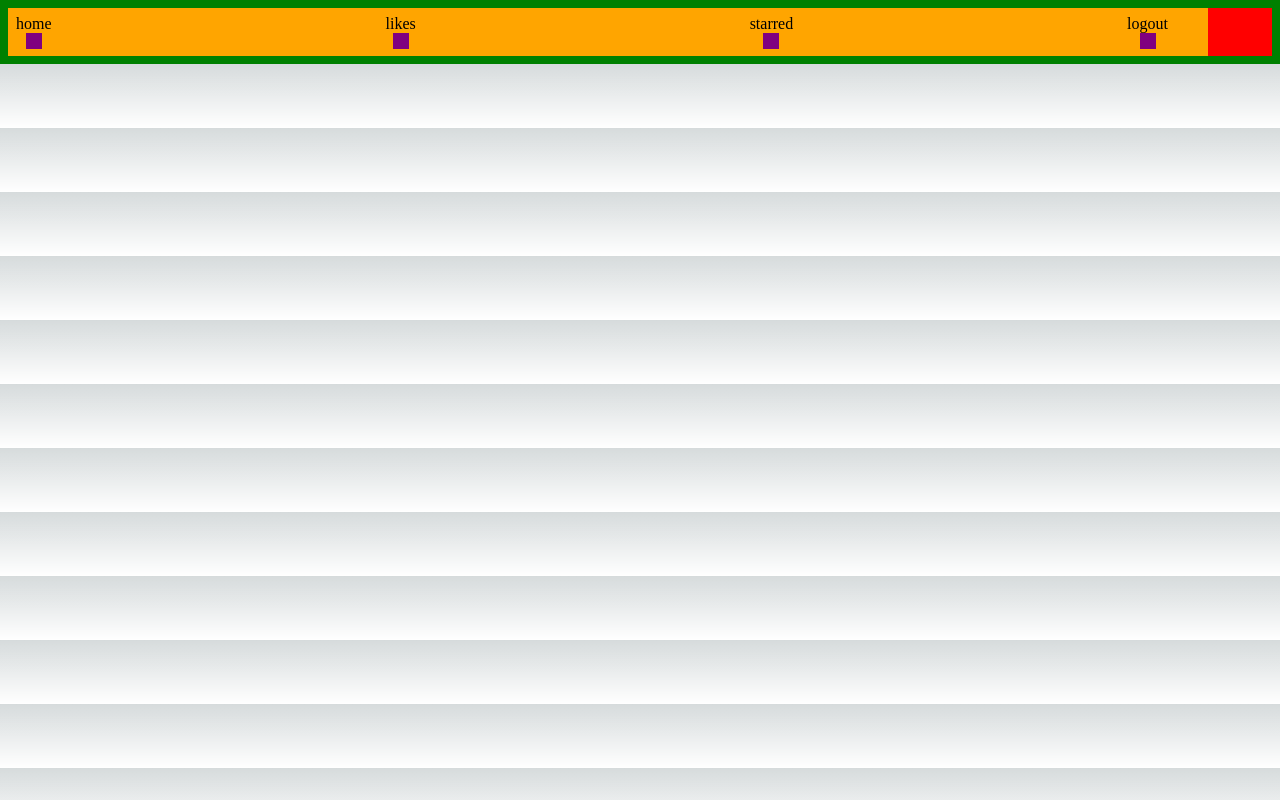
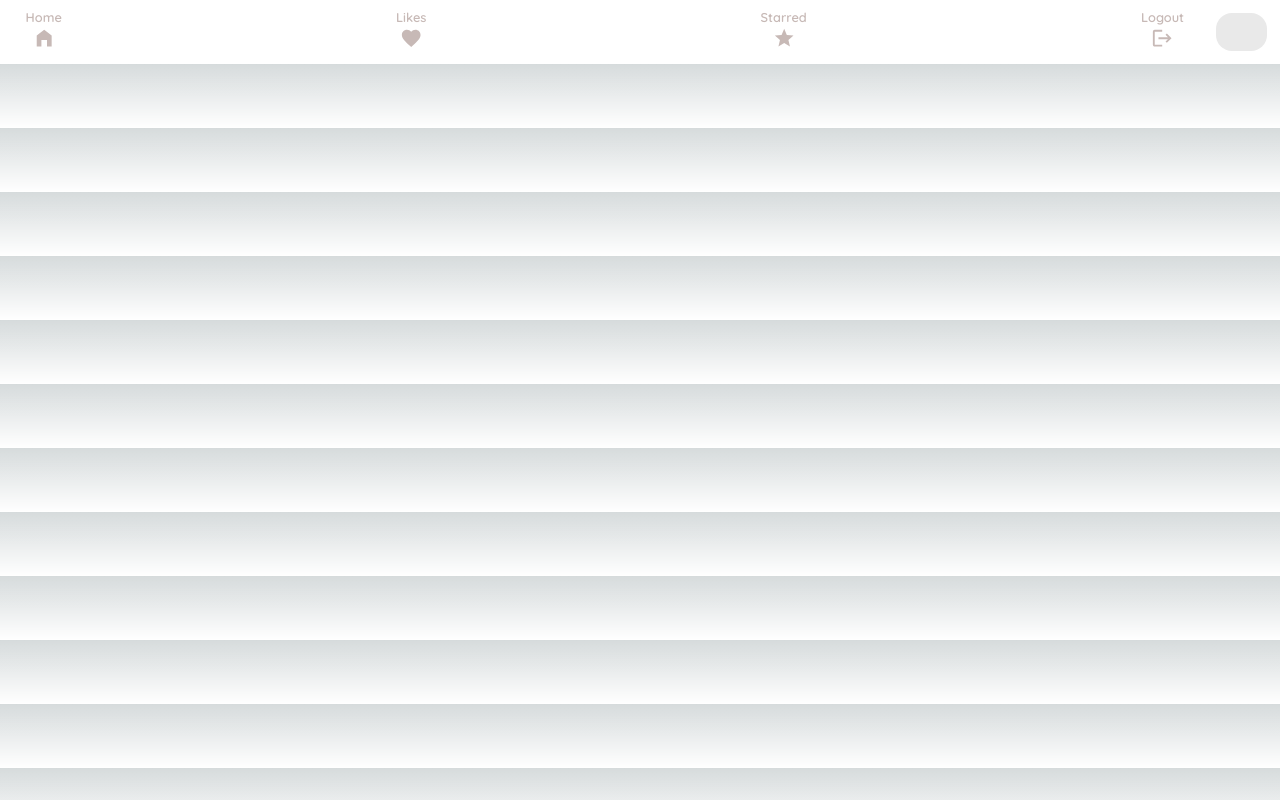
Before and after one commit to csci5117s23/project-2-maryj, a Next.js app: page / in a window 1280 px wide. Built offline with nearby package versions, Linux system fonts and the light colour scheme.

Commit message:
Add styling to match Figma

```diff
--- a/package.json
+++ b/package.json
@@ -17,6 +17,7 @@
     "next": "13.3.0",
     "react": "18.2.0",
     "react-dom": "18.2.0",
+    "react-icons": "^4.8.0",
     "typescript": "5.0.4"
   }
 }
--- a/src/components/Header.tsx
+++ b/src/components/Header.tsx
@@ -1,3 +1,4 @@
+import { MdHomeFilled, MdFavorite, MdStar, MdLogout } from "react-icons/md";
 import Link from 'next/link';
 import styles from '@/styles/Header.module.css'
 
@@ -7,24 +8,20 @@ home likes starred logout jenkins logo
 
 export default function Header() {
   const links = [
-    { href: '/home', text: 'home',  icon: 'idk'},
-    { href: '/likes', text: 'likes',  icon: 'idk'},
-    { href: '/starred', text: 'starred',  icon: 'idk'},
-    { href: '/logout', text: 'logout',  icon: 'idk'},
+    { href: '/home', text: 'Home',  icon: <MdHomeFilled />},
+    { href: '/likes', text: 'Likes',  icon: <MdFavorite />},
+    { href: '/starred', text: 'Starred',  icon: <MdStar />},
+    { href: '/logout', text: 'Logout',  icon: <MdLogout />},
   ]
 
   return (
     <div className={styles.header}>
       <div className={styles.links}>
         {links.map((link, index) => (
-          <div key={index} className={styles.link}>
-            <Link href={link.href}>
-              {link.text}{' '}
-            </Link>
-            <div className={styles.icon}>
-
-            </div>
-          </div>
+          <Link key={index} href={link.href} className={styles.link}>
+            {link.text}{' '}
+            <div className={styles.icon}>{link.icon}</div>
+          </Link>
         ))}
       </div>
       <div className={styles.logo}>
--- a/src/styles/Header.module.css
+++ b/src/styles/Header.module.css
@@ -1,8 +1,12 @@
 .header {
   display: flex;
-  background-color: green;
-  height: 4em;
-  padding: 0.5em;
+  background-color: white;
+  height: 5em;
+  padding: 1em;
+  font-family: 'Quicksand', sans-serif;
+  font-weight: 600;
+  font-size: 0.8em;
+  color: var(--mist);
 }
 
 .links {
@@ -10,8 +14,7 @@
   justify-content: space-between;
   align-items: center;
   flex: 1;
-  padding: 0.5em 2.5em 0.5em 0.5em;
-  background-color: orange;
+  margin: 0 2.5em 0 1em;
 }
 
 .link {
@@ -19,15 +22,20 @@
   flex-direction: column;
   align-items: center;
   text-align: center;
+  transition: color 0.25s ease;
+}
+
+.link:hover {
+  color: var(--obsidian);
 }
 
 .logo {
   width: 4em;
-  background-color: red;
+  border-radius: 16px;
+  background-color: var(--pale);
 }
 
 .icon {
-  width: 1em;
-  height: 1em;
-  background-color: purple;
+  margin-top: 0.1em;
+  font-size: 1.75em;
 }
--- a/src/styles/globals.css
+++ b/src/styles/globals.css
@@ -1,3 +1,6 @@
+/* FIXME: switch this to self-hosted later */
+@import url('https://fonts.googleapis.com/css2?family=Quicksand:wght@300;400;500;600;700&display=swap');
+
 :root {
   --max-width: 1100px;
   --border-radius: 12px;
@@ -38,6 +41,12 @@
   --callout-border-rgb: 172, 175, 176;
   --card-rgb: 180, 185, 188;
   --card-border-rgb: 131, 134, 135;
+  --salmon: #EA7153;
+  --mist: #C7B9B6;
+  --lemon: #E4DE84;
+  --cream: #EBECC2;
+  --pale: #E9E9E9;
+  --obsidian: #2D3235;
 }
 
 @media (prefers-color-scheme: dark) {
```
Also changed, not shown: 1 other file (tests, documents, lock files or other folders).
